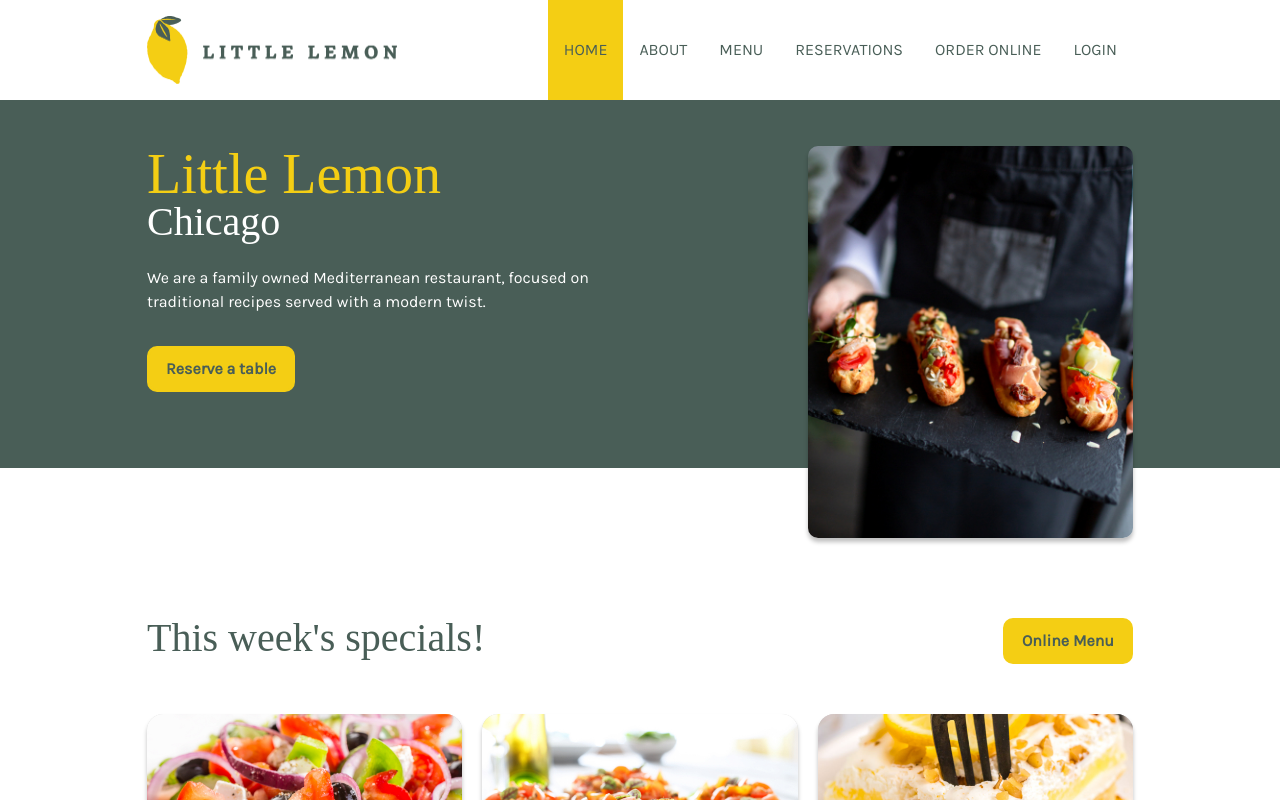
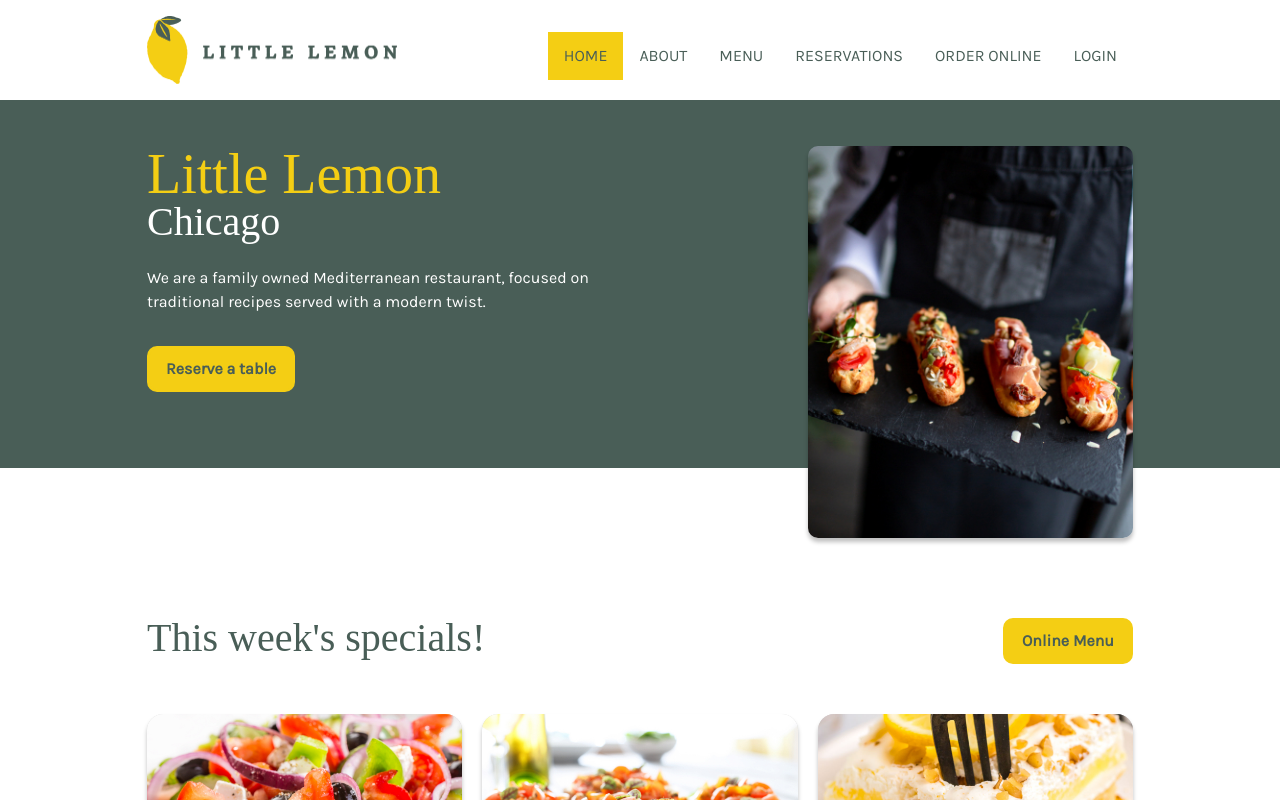
Before and after one commit to KitimboRino/meta-developer-frontend-capstone-project, a React (Create React App) app: page / in a window 1280 px wide. Shown: the top 800 px of the page. Built offline with nearby package versions, Linux system fonts and the light colour scheme; a web font is replaced by a local one.

Commit message:
refact: header styles

```diff
--- a/src/components/layout/Header.css
+++ b/src/components/layout/Header.css
@@ -24,6 +24,9 @@
 
 .nav-bar-hamburger:hover {
   background-color: #F4CE14;
+  height: 0.5rem;
+  margin-top: 2rem;
+
 }
 
 .nav-bar-links {
@@ -54,12 +57,16 @@
   padding-bottom: 1.5rem;
   text-transform: uppercase;
   transition: background-color 0.5s;
+  height: 0.5rem;
+  margin-top: 2rem;
 }
 
 .current-location,
 .nav-bar-links a:hover,
 .nav-bar-links a:focus {
   background-color: #F4CE14;
+  height: 0.5rem;
+  margin-top: 2rem;
 }
 
 @media only screen and (max-width: 992px) {
--- a/src/components/pages/UnderConstruction/index.js
+++ b/src/components/pages/UnderConstruction/index.js
@@ -6,7 +6,7 @@ const UnderConstruction = () => {
   return (
     <div className="container under-construction">
       <FontAwesomeIcon icon={faPersonDigging} size="3x" />
-      <h2>Page under construction</h2>
+      <h2>Coming soon</h2>
     </div>
   );
 };
```
